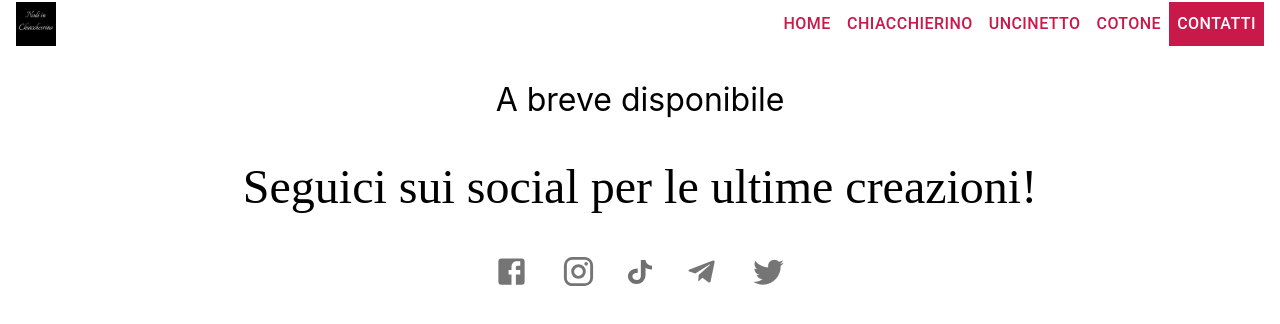
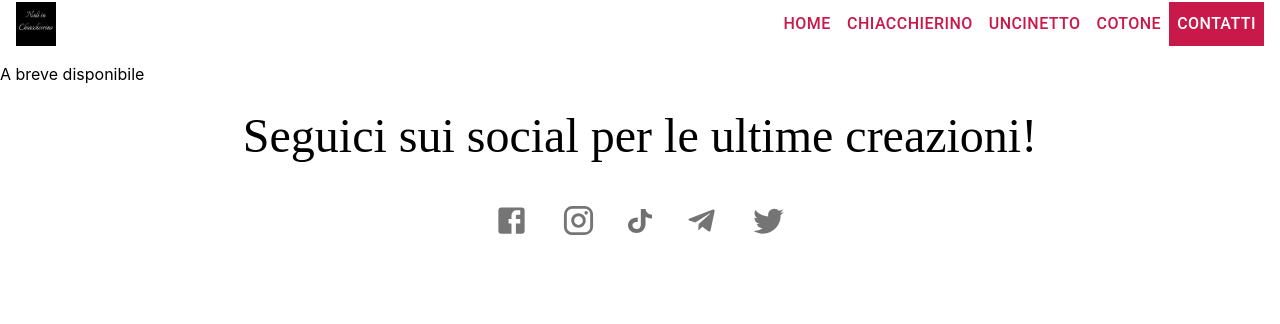
Before and after one commit to Tommaso4497/nodiin, a Next.js app: page /contatti in a window 1280 px wide. Shown: the top 324 px of the page. Built offline with nearby package versions, Linux system fonts and the light colour scheme; a web font is replaced by a local one.

Commit message:
delete css module of contacts

```diff
--- a/pages/contatti/contatti.module.css
+++ /dev/null
@@ -1,3 +0,0 @@
-.p {
-text-align: center;
-font-size: 2rem;}
--- a/pages/contatti/index.js
+++ b/pages/contatti/index.js
@@ -1,8 +1,7 @@
 import React from "react";
-import styles from "./Contatti.module.css";
 
 
 const Contatti = () => {
-  return <p className={styles.p}>A breve disponibile </p>;
+  return <p>A breve disponibile </p>;
 };
 export default Contatti;
--- a/pages/cotone/index.js
+++ b/pages/cotone/index.js
@@ -1,6 +1,6 @@
 import React, { useEffect, useState } from "react";
 import theme from "../../styles/main";
-import styles from "../cotone/Cotone.module.css"
+import styles from "./Cotone.module.css"
 import {
   FormControlLabel,
   Radio,
```
